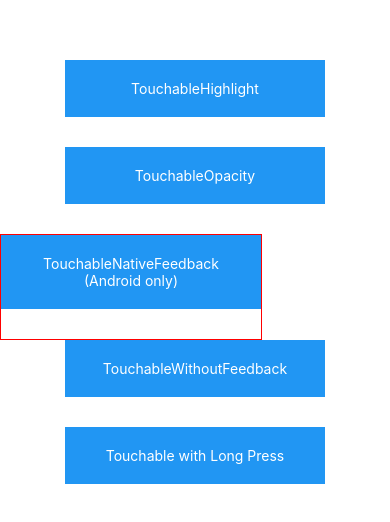
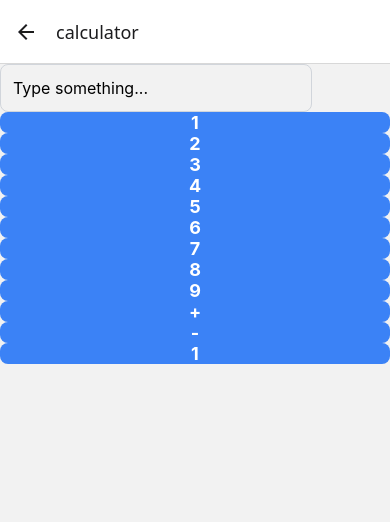
Before and after one commit to Ryanv20/Android-apk, a React Native app: screen /calculator in a window 390 px wide. Shown: the top 522 px of the page. Built offline with nearby package versions, Linux system fonts and the light colour scheme.

Commit message:
home page added working on the emit stuff

```diff
--- a/App.tsx
+++ b/App.tsx
@@ -1,10 +1,10 @@
-import './global.css';
-import Container from 'components/Container';
-
+ import './global.css';
+// import Container from 'components/Container';
+import Navigation from './components/Navigation'
 export default function App() {
   return (
     <>
-    <Container />
+    <Navigation />
     </>
   );
 }
--- a/babel.config.js
+++ b/babel.config.js
@@ -1,20 +1,14 @@
-module.exports = function(api) {
+module.exports = function (api) {
   api.cache(true);
-  let plugins = [];
-
-
-
-
-
-
+  let plugins = [
+    'react-native-reanimated/plugin', // Uncomment ONLY if you install Reanimated
+  ];
 
   return {
-
-      presets: [
-        ['babel-preset-expo', { jsxImportSource: 'nativewind' }],
-        'nativewind/babel',
-      ],
-
+    presets: [
+      ['babel-preset-expo', { jsxImportSource: 'nativewind' }],
+      'nativewind/babel',
+    ],
     plugins,
   };
 };
--- a/components/Container.tsx
+++ /dev/null
@@ -1,100 +0,0 @@
-// // import '@/global.css';
-// import { View, Text, Pressable } from "react-native";
-
-// export default function Container() {
-//   return (
-//     <View className="flex-1 items-center justify-center bg-white">
-//       <Text className="text-2xl font-bold text-blue-500">
-//         NativeWind is Working 🎉
-//       </Text>
-
-//       <Pressable className="mt-6 bg-blue-500 px-6 py-3 rounded-lg active:bg-blue-700">
-//         <Text className="text-white text-lg">Press Me</Text>
-//       </Pressable>
-//     </View>
-//   );
-// }
-import React from 'react';
-import {
-  Alert,
-  Platform,
-  StyleSheet,
-  Text,
-  TouchableHighlight,
-  TouchableOpacity,
-  TouchableNativeFeedback,
-  TouchableWithoutFeedback,
-  View,
-} from 'react-native';
-
-const Container = () => {
-  const onPressButton = () => {
-    Alert.alert('You tapped the button!');
-  };
-
-  const onLongPressButton = () => {
-    Alert.alert('You long-pressed the button!');
-  };
-
-  return (
-    <View style={styles.container}>
-      <TouchableHighlight onPress={onPressButton} underlayColor="white">
-        <View style={styles.button}>
-          <Text style={styles.buttonText}>TouchableHighlight</Text>
-        </View>
-      </TouchableHighlight>
-      <TouchableOpacity onPress={onPressButton}>
-        <View style={styles.button}>
-          <Text style={styles.buttonText}>TouchableOpacity</Text>
-        </View>
-      </TouchableOpacity>
-      <TouchableNativeFeedback
-        onPress={onPressButton}
-        background={
-          Platform.OS === 'android'
-            ? TouchableNativeFeedback.SelectableBackground()
-            : undefined
-        }>
-        <View style={styles.button}>
-          <Text style={styles.buttonText}>
-            TouchableNativeFeedback{' '}
-            {Platform.OS !== 'android' ? '(Android only)' : ''}
-          </Text>
-        </View>
-      </TouchableNativeFeedback>
-      <TouchableWithoutFeedback onPress={onPressButton}>
-        <View style={styles.button}>
-          <Text style={styles.buttonText}>TouchableWithoutFeedback</Text>
-        </View>
-      </TouchableWithoutFeedback>
-      <TouchableHighlight
-        onPress={onPressButton}
-        onLongPress={onLongPressButton}
-        underlayColor="white">
-        <View style={styles.button}>
-          <Text style={styles.buttonText}>Touchable with Long Press</Text>
-        </View>
-      </TouchableHighlight>
-    </View>
-  );
-};
-
-const styles = StyleSheet.create({
-  container: {
-    paddingTop: 60,
-    alignItems: 'center',
-  },
-  button: {
-    marginBottom: 30,
-    width: 260,
-    alignItems: 'center',
-    backgroundColor: '#2196F3',
-  },
-  buttonText: {
-    textAlign: 'center',
-    padding: 20,
-    color: 'white',
-  },
-});
-
-export default Container;
--- /dev/null
+++ b/components/HomeScreen.tsx
@@ -0,0 +1,15 @@
+import { View, Text, Button, TextInput } from 'react-native';
+
+export default function HomeScreen() {
+  return (
+    <View>
+      <Text>Sender Page</Text>
+        <View>
+            <TextInput
+            className="w-4/5 h-12 border border-gray-300 rounded-lg px-3 text-base"
+            placeholder="Type something..."
+            />
+        </View>
+    </View>
+  );
+}
--- /dev/null
+++ b/components/Navigation.tsx
@@ -0,0 +1,36 @@
+// Navigation.tsx
+import React from 'react';
+import { View, Text, Button } from 'react-native';
+import { NavigationContainer } from '@react-navigation/native';
+import { createNativeStackNavigator } from '@react-navigation/native-stack';
+import HomeScreen from './HomeScreen'
+import calculator from './calculator'
+
+export function Library({ navigation }: any) {
+  return (
+    <>
+    <View style={{flex:1,alignItems:'center',justifyContent:'center'}}>
+      <Text>Home</Text>
+    </View>
+    <View>
+
+      <Button title="Go to Home" onPress={() => navigation.navigate('Home',{id:1})}/>
+      <Button title="Go to calculator" onPress={() => navigation.navigate('calculator',{id:2})}/>
+    </View>
+    </>
+  );
+}
+
+const Stack = createNativeStackNavigator();
+
+export default function Navigation() {
+  return (
+    <NavigationContainer>
+      <Stack.Navigator initialRouteName="Library">
+        <Stack.Screen name="Library" component={Library}/>
+        <Stack.Screen name="Home" component={HomeScreen}/>
+        <Stack.Screen name="calculator" component={calculator}/>
+      </Stack.Navigator>
+    </NavigationContainer>
+  );
+}
--- /dev/null
+++ b/components/archive.tsx
@@ -0,0 +1,38 @@
+// Navigation.tsx
+import React from 'react';
+import { View, Text, Button } from 'react-native';
+import { NavigationContainer } from '@react-navigation/native';
+import { createNativeStackNavigator } from '@react-navigation/native-stack';
+
+function HomeScreen({ navigation }: any) {
+  return (
+    <View style={{flex:1,alignItems:'center',justifyContent:'center'}}>
+      <Text>Home</Text>
+
+      <Button title="Go to Details" onPress={() => navigation.navigate('Details',{id:42})}/>
+      <Button title="Go to Details" onPress={() => navigation.navigate('Details',{id:42})}/>
+    </View>
+  );
+}
+
+function DetailsScreen({ route, navigation }: any) {
+  return (
+    <View style={{flex:1,alignItems:'center',justifyContent:'center'}}>
+      <Text>Details for id: {route.params?.id}</Text>
+      <Button title="Back" onPress={() => navigation.goBack()} />
+    </View>
+  );
+}
+
+const Stack = createNativeStackNavigator();
+
+export default function Navigation() {
+  return (
+    <NavigationContainer>
+      <Stack.Navigator initialRouteName="Home">
+        <Stack.Screen name="Home" component={HomeScreen}/>
+        <Stack.Screen name="Details" component={DetailsScreen}/>
+      </Stack.Navigator>
+    </NavigationContainer>
+  );
+}
--- /dev/null
+++ b/components/calculator.tsx
@@ -0,0 +1,39 @@
+import { View, Text, Button, TextInput, Pressable } from 'react-native';
+
+export default function calculator() {
+  return (
+    <View>
+        <View>
+            <TextInput
+            className="w-4/5 h-12 border border-gray-300 rounded-lg px-3 text-base"
+            placeholder="Type something..."
+            />
+        </View>
+            <CalculatorButton label="1" onPress={() => console.log("Pressed")} />
+            <CalculatorButton label="2" onPress={() => console.log("Pressed")} />
+            <CalculatorButton label="3" onPress={() => console.log("Pressed")} />
+            <CalculatorButton label="4" onPress={() => console.log("Pressed")} />
+            <CalculatorButton label="5" onPress={() => console.log("Pressed")} />
+            <CalculatorButton label="6" onPress={() => console.log("Pressed")} />
+            <CalculatorButton label="7" onPress={() => console.log("Pressed")} />
+            <CalculatorButton label="8" onPress={() => console.log("Pressed")} />
+            <CalculatorButton label="9" onPress={() => console.log("Pressed")} />
+            <CalculatorButton label="+" onPress={() => console.log("Pressed")} />
+            <CalculatorButton label="-" onPress={() => console.log("Pressed")} />
+            {/* action btn */}
+            <CalculatorButton label="1" onPress={() => console.log("Pressed")} />
+
+    </View>
+  );
+}
+
+function CalculatorButton({ label, onPress, className = "" }) {
+  return (
+    <Pressable
+      onPress={() => console.log("Pressed 1")}
+      className={`bg-blue-500 w-5px items-center justify-center rounded-lg ${className}`}
+    >
+      <Text className="text-white text-[18px] font-bold">{label}</Text>
+    </Pressable>
+  );
+}
```
Also changed, not shown: package.json (+11 -2 lines), components/ProfileScreen.tsx (added), 1 other file (tests, documents, lock files or other folders).
